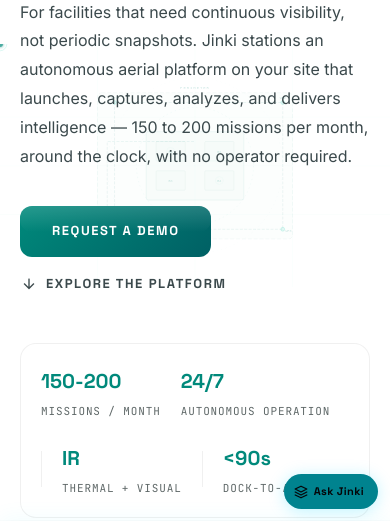
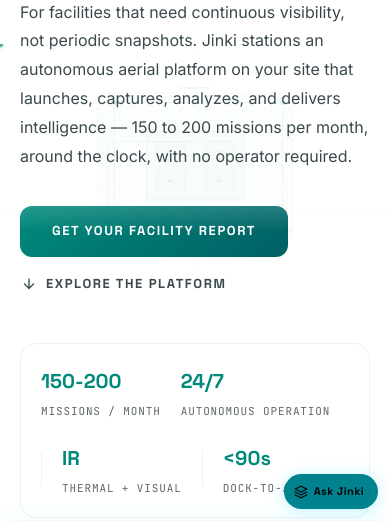
Before and after one commit to abdillahia-lab/jinki, an Astro site: page /services/deployment in a window 390 px wide. Shown: the part 323-844 px from the top of the page. Built offline with nearby package versions, Linux system fonts and the light colour scheme; Astro itself is replaced by a stand-in of ours.

Commit message:
STRATEGIC: CTA language → outcome-focused across entire site
"Request a Demo" → "Get Your Facility Report" on:
- Homepage hero, mobile sticky CTA
- Data centers, energy grid, security, agriculture verticals
- Deployment service page

LeadGen section: "Start Your Intelligence Scan"
→ "See What's Hiding on Your Rooftop"

Enterprise buyers want answers, not sales pitches.
This language promises a deliverable, not a meeting.

Created by BAHB

```diff
--- a/src/components/LeadGen.astro
+++ b/src/components/LeadGen.astro
@@ -17,7 +17,7 @@
         <span class="block" style="height: 1px; width: 2rem; background: var(--accent);"></span>
       </div>
       <h2 class="font-headline text-4xl md:text-5xl font-bold" style="color: var(--text-primary);">
-        Start Your <span style="background: linear-gradient(135deg, var(--accent), #7B61FF); -webkit-background-clip: text; -webkit-text-fill-color: transparent; background-clip: text;">Intelligence Scan</span>
+        See What's Hiding on <span style="background: linear-gradient(135deg, var(--accent), #7B61FF); -webkit-background-clip: text; -webkit-text-fill-color: transparent; background-clip: text;">Your Rooftop</span>
       </h2>
       <p class="text-xl font-light" style="color: var(--text-secondary); margin-top: 1rem; max-width: 36rem; margin-left: auto; margin-right: auto;">
         Three quick steps to unlock aerial intelligence for your facility.
--- a/src/layouts/Layout.astro
+++ b/src/layouts/Layout.astro
@@ -161,7 +161,7 @@ const orgSchema = {
 
     <!-- Mobile sticky CTA -->
     <div class="mobile-sticky-cta">
-      <a href="#lead-gen">Request a Demo</a>
+      <a href="#lead-gen">Get Your Facility Report</a>
     </div>
 
     <!-- Scroll progress + reveal animations -->
--- a/src/pages/services/deployment.astro
+++ b/src/pages/services/deployment.astro
@@ -167,7 +167,7 @@ const capabilities = [
             month, around the clock, with no operator required.
           </p>
           <div class="hero-actions">
-            <a href="#lead-gen" class="btn-premium hero-cta">Request a Demo</a>
+            <a href="#lead-gen" class="btn-premium hero-cta">Get Your Facility Report</a>
             <a href="#dock" class="hero-cta-secondary">
               <span class="material-symbols-outlined" style="font-size: 18px; font-variation-settings: 'FILL' 1;" aria-hidden="true">arrow_downward</span>
               Explore the Platform
--- a/src/pages/verticals/agriculture.astro
+++ b/src/pages/verticals/agriculture.astro
@@ -145,7 +145,7 @@ const pipelineSteps = [
             intelligence across your entire operation.
           </p>
           <div class="ag-hero-actions" style="display: flex; align-items: center; gap: 24px; margin-top: 32px;">
-            <a href="#lead-gen" class="btn-premium ag-cta">Request a Demo</a>
+            <a href="#lead-gen" class="btn-premium ag-cta">Get Your Facility Report</a>
             <a href="#roi-calculator" class="ag-cta-secondary">See Capabilities</a>
           </div>
         </div>
--- a/src/pages/verticals/data-centers.astro
+++ b/src/pages/verticals/data-centers.astro
@@ -8,7 +8,7 @@
   2. Stats Bar
   3. Interactive Problem Explorer
   4. Live Dashboard Mockup
-  5. Request a Demo CTA
+  5. Get Your Facility Report CTA
   6. Technology Stack Showcase
   7. FAQ Accordion
   8. LeadGen + Footer
@@ -152,7 +152,7 @@ const faqs = [
             answers, not assumptions.
           </p>
           <div class="omega-hero-actions">
-            <a href="#lead-gen" class="btn-premium omega-cta">Request a Demo</a>
+            <a href="#lead-gen" class="btn-premium omega-cta">Get Your Facility Report</a>
             <a href="#problem-explorer" class="omega-cta-secondary">Explore Issues We Find</a>
           </div>
         </div>
@@ -412,9 +412,9 @@ const faqs = [
     </section>
 
     <!-- ============================================================
-         SECTION 4: CTA — REQUEST A DEMO
+         SECTION 4: CTA — GET YOUR FACILITY REPORT
          ============================================================ -->
-    <section class="omega-section" aria-label="Request a Demo">
+    <section class="omega-section" aria-label="Get Your Facility Report">
       <div class="omega-section-inner" style="text-align: center;">
         <div class="omega-section-header reveal">
           <div class="omega-eyebrow">
@@ -427,7 +427,7 @@ const faqs = [
           </p>
         </div>
         <div class="reveal" style="margin-top: 2rem;">
-          <a href="#lead-gen" class="btn-premium" style="display: inline-flex; align-items: center; justify-content: center; font-family: var(--font-label); font-size: 0.875rem; font-weight: 700; text-transform: uppercase; letter-spacing: 0.1em; padding: 1rem 2.5rem; border-radius: 12px; text-decoration: none;">Request a Demo</a>
+          <a href="#lead-gen" class="btn-premium" style="display: inline-flex; align-items: center; justify-content: center; font-family: var(--font-label); font-size: 0.875rem; font-weight: 700; text-transform: uppercase; letter-spacing: 0.1em; padding: 1rem 2.5rem; border-radius: 12px; text-decoration: none;">Get Your Facility Report</a>
         </div>
       </div>
     </section>
--- a/src/pages/verticals/energy-grid.astro
+++ b/src/pages/verticals/energy-grid.astro
@@ -135,7 +135,7 @@ const techSections = [
             that identify degradation before it becomes downtime.
           </p>
           <div class="eg-hero-actions">
-            <a href="#lead-gen" class="btn-premium eg-cta" style="background: linear-gradient(135deg, #FF8C00, #FF6B35);">Request a Demo</a>
+            <a href="#lead-gen" class="btn-premium eg-cta" style="background: linear-gradient(135deg, #FF8C00, #FF6B35);">Get Your Facility Report</a>
             <a href="#risk-detection" class="eg-cta-secondary">
               <span class="material-symbols-outlined" style="font-size: 18px; font-variation-settings: 'FILL' 1;" aria-hidden="true">arrow_downward</span>
               See Detection Types
--- a/src/pages/verticals/security.astro
+++ b/src/pages/verticals/security.astro
@@ -124,7 +124,7 @@ const integrations = [
             before they become incidents. A force multiplier, not a replacement.
           </p>
           <div class="sec-hero-actions">
-            <a href="#lead-gen" class="btn-premium sec-cta">Request a Demo</a>
+            <a href="#lead-gen" class="btn-premium sec-cta">Get Your Facility Report</a>
             <a href="#services" class="sec-cta-secondary">View Capabilities</a>
           </div>
         </div>
```
